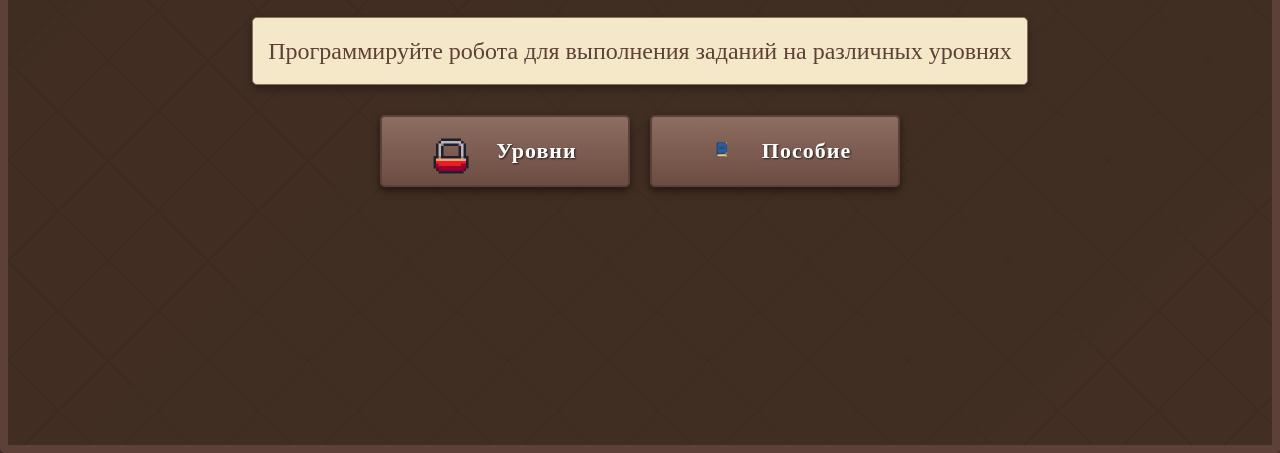
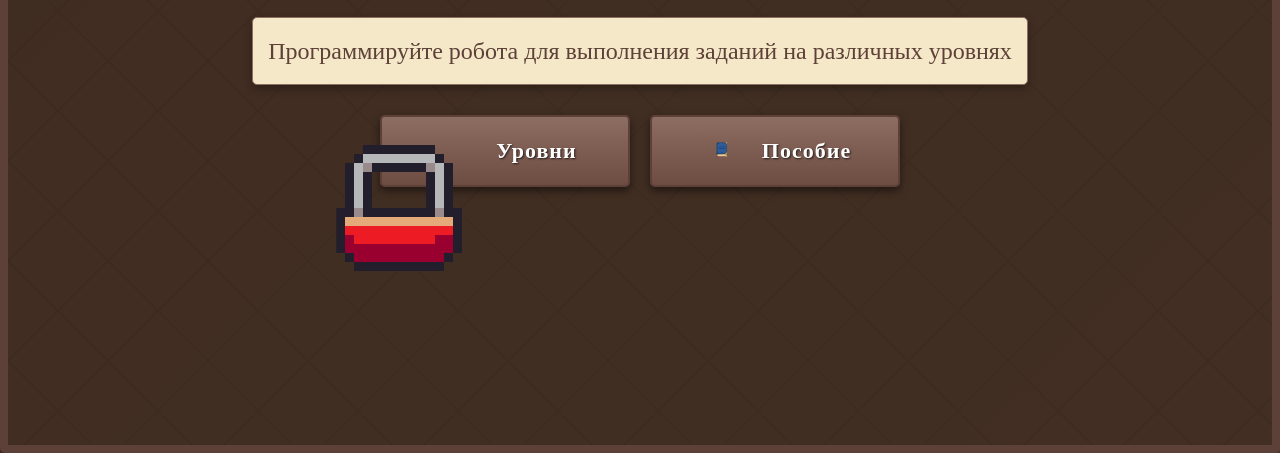
Before and after one commit to pzorin1171-star/mark-s-zadanie-, a website: page index.html in a window 1280 px wide. Shown: the part 347-800 px from the top of the page. Drawn offline with Linux system fonts and the light colour scheme.

Commit message:
Update index.html

```diff
--- a/index.html
+++ b/index.html
@@ -176,8 +176,8 @@
         /* СТИЛИ ДЛЯ ЗАМКА */
         .lock-icon {
             position: absolute;
-            width: 40px;
-            height: 40px;
+            width: 144px;
+            height: 144px;
             transition: transform 0.5s ease, opacity 0.5s ease;
             background-size: contain;
             background-repeat: no-repeat;
@@ -213,7 +213,7 @@
             width: 144px;
             height: 144px;
             /* Масштабируем до нужного размера */
-            transform: scale(0.333);
+            transform: scale(1);
             transition: transform 0.5s ease, opacity 0.5s ease;
             background-size: contain;
             background-repeat: no-repeat;
```
